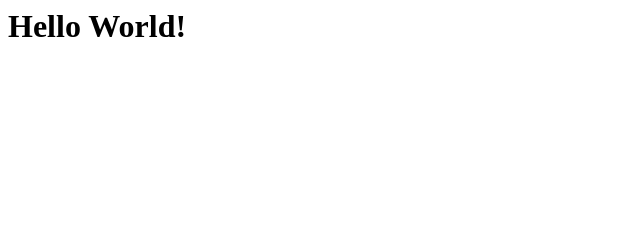
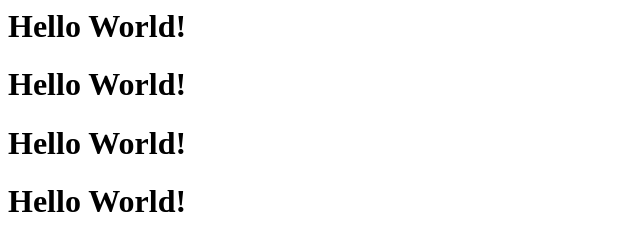
Before and after one commit to yangchenge/index, a plain HTML site: page index.html in a window 1280 px wide. Shown: the whole page, without its empty margins (0-640 px from the left). Drawn offline with Linux system fonts and the light colour scheme.

Commit message:
第二次提交

```diff
--- a/index.html
+++ b/index.html
@@ -1 +1,2 @@
 <h1>Hello World!</h1>
+<h1>Hello World!</h1><h1>Hello World!</h1><h1>Hello World!</h1>
```
